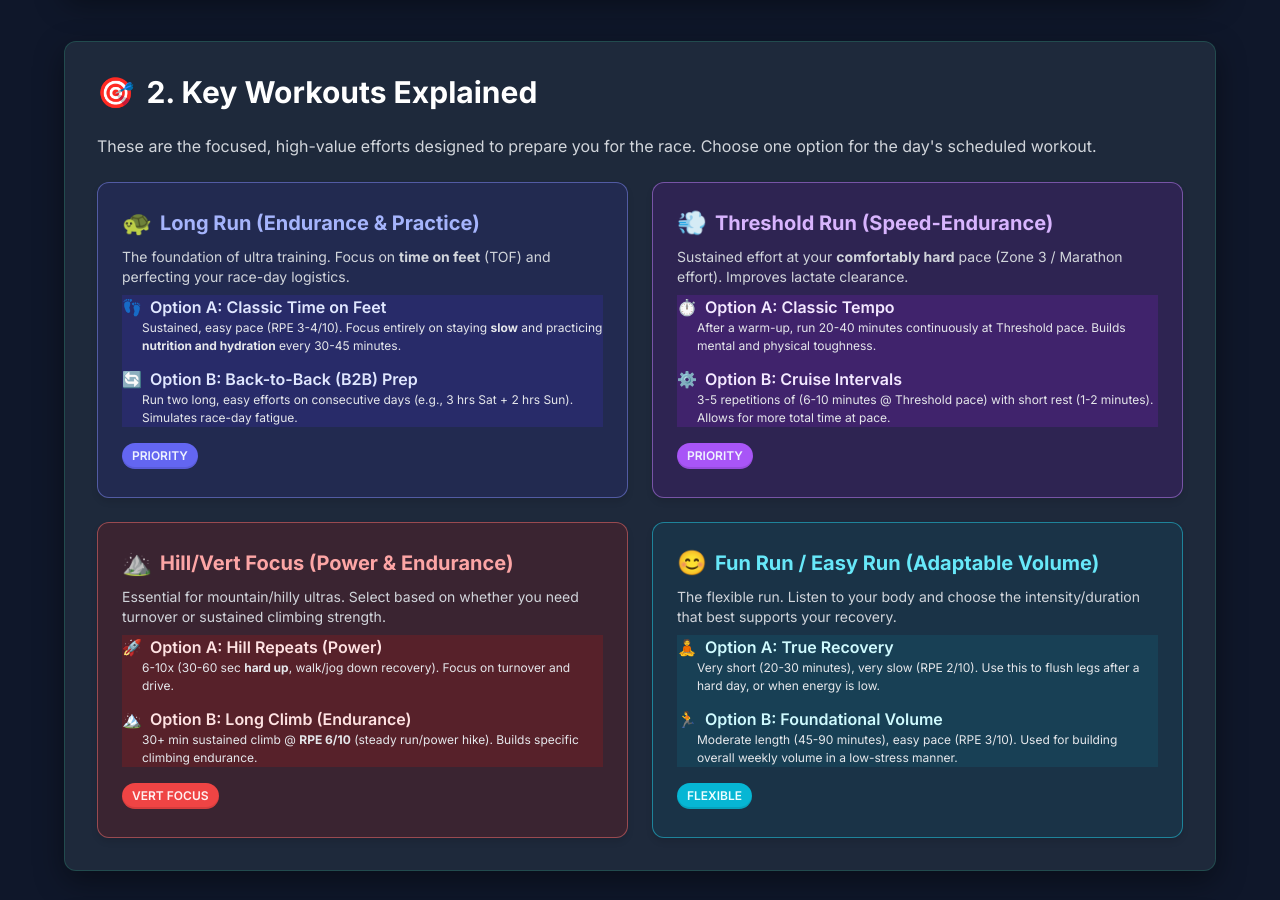
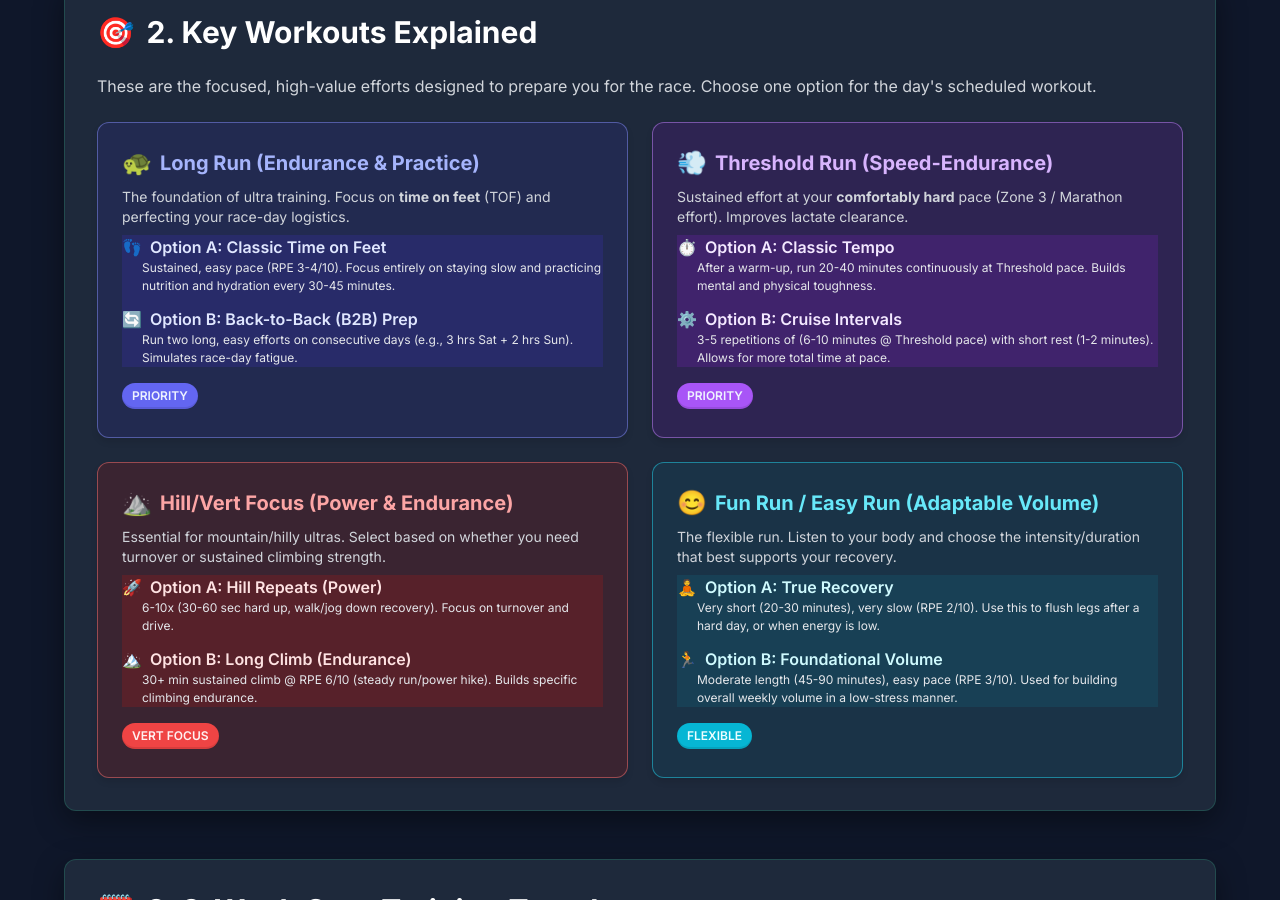
Before and after one commit to kentslaves/kentslaves.github.io, a Jekyll site: the page intuitive.html, which Jekyll copies as it is, in a window 1280 px wide and 900 px high, scrolled down 813 px. Built offline with Jekyll 4.4.1, drawn with Linux system fonts in a browser that asks for light colours; nearby versions of some CDN libraries; some of the changed text lies outside the part shown.

Commit message:
Update intuitive.html

```diff
--- a/intuitive.html
+++ b/intuitive.html
@@ -99,7 +99,7 @@
     <!-- Header Section -->
     <header class="header-bg text-white p-6 md:p-10 rounded-xl shadow-2xl mb-12">
         <div class="max-w-4xl mx-auto">
-            <h1 class="text-4xl md:text-6xl font-extrabold mb-2 tracking-tight">🏔️ The Ultra Intuition Training Guide</h1>
+            <h1 class="text-4xl md:text-6xl font-extrabold mb-2 tracking-tight">🏔️ Intuition Training Guide</h1>
             <p class="text-xl md:text-2xl font-light text-gray-300">8-Week Training: Structured Effort, Flexible Execution.</p>
             <p class="mt-4 text-sm text-gray-400 italic">Target Race: Jan 18th | Target Start: Nov 18th</p>
         </div>
@@ -152,7 +152,7 @@
                         <p class="option-title text-indigo-100">
                             <span class="mr-2 text-base">👣</span> Option A: Classic Time on Feet
                         </p>
-                        <p class="option-detail">Sustained, easy pace (RPE 3-4/10). Focus entirely on staying <b>slow</b> and practicing <b>nutrition and hydration</b> every 30-45 minutes.</p>
+                        <p class="option-detail">Sustained, easy pace (RPE 3-4/10). Focus entirely on staying slow and practicing nutrition and hydration every 30-45 minutes.</p>
                         <p class="option-title text-indigo-100 mt-3">
                             <span class="mr-2 text-base">🔄</span> Option B: Back-to-Back (B2B) Prep
                         </p>
@@ -190,11 +190,11 @@
                         <p class="option-title text-red-100">
                             <span class="mr-2 text-base">🚀</span> Option A: Hill Repeats (Power)
                         </p>
-                        <p class="option-detail">6-10x (30-60 sec <b>hard up</b>, walk/jog down recovery). Focus on turnover and drive.</p>
+                        <p class="option-detail">6-10x (30-60 sec hard up, walk/jog down recovery). Focus on turnover and drive.</p>
                         <p class="option-title text-red-100 mt-3">
                             <span class="mr-2 text-base">🏔️</span> Option B: Long Climb (Endurance)
                         </p>
-                        <p class="option-detail">30+ min sustained climb @ <b>RPE 6/10</b> (steady run/power hike). Builds specific climbing endurance.</p>
+                        <p class="option-detail">30+ min sustained climb @ RPE 6/10 (steady run/power hike). Builds specific climbing endurance.</p>
                     </div>
                     <span class="vert-tag bg-red-500 mt-4">VERT FOCUS</span>
                 </div>
```
